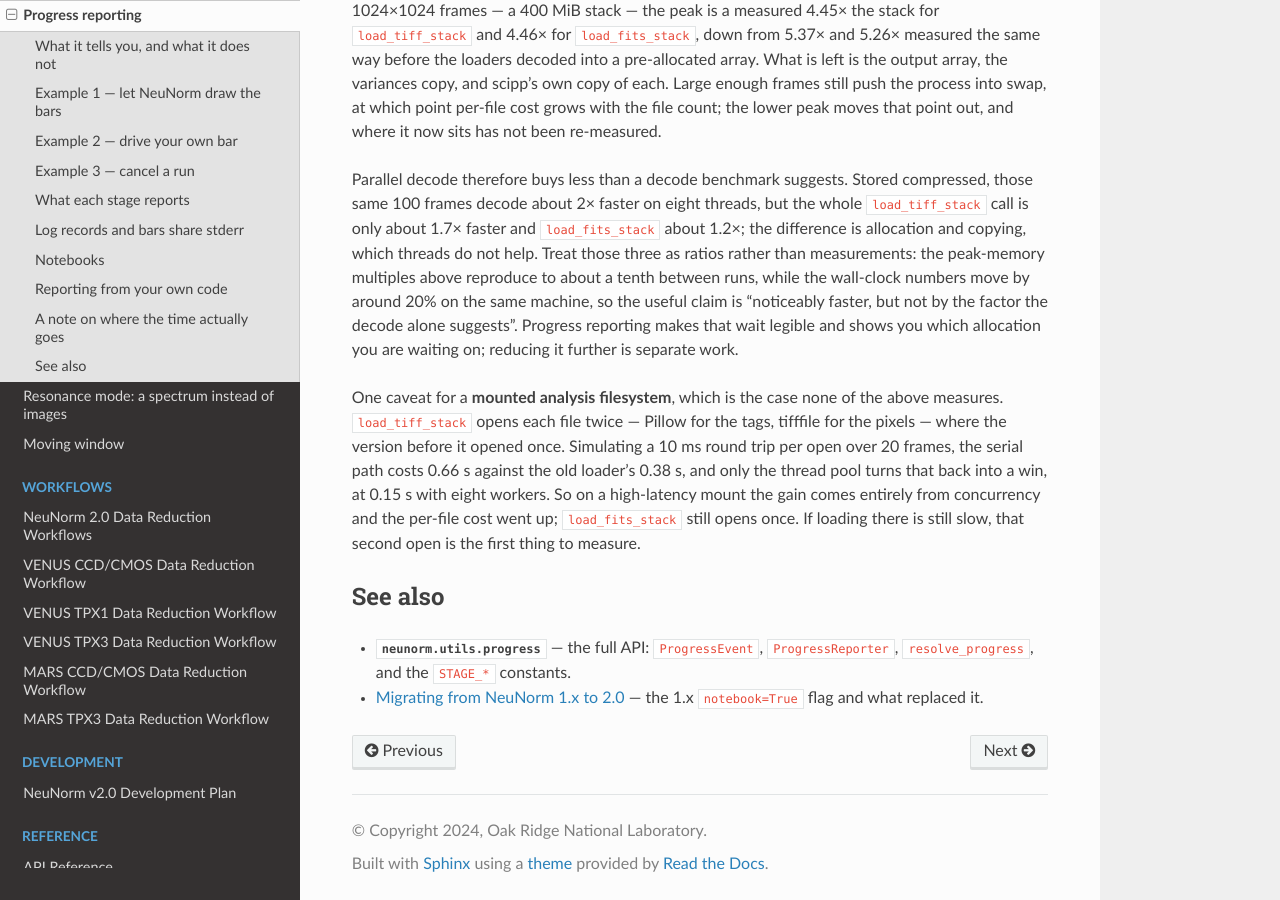
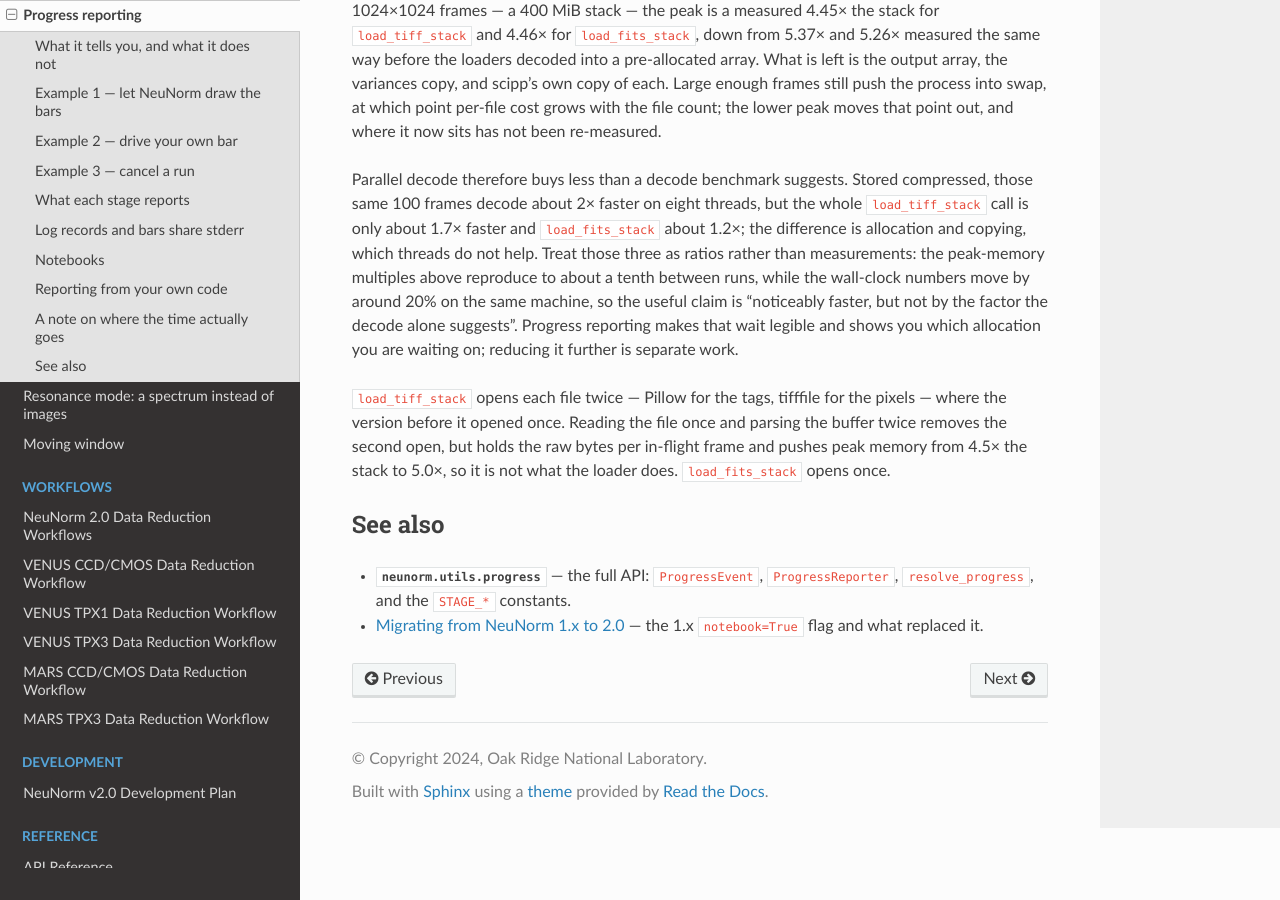
Before and after one commit to ornlneutronimaging/NeuNorm, a Sphinx documentation site: the page built from docs/progress.md, in a window 1280 px wide and 900 px high, scrolled down 7700 px. Built offline with Sphinx 7.4.7 and the Read the Docs theme 3.1.0, drawn with Linux system fonts in a browser that asks for light colours; the version number is read from the project's files by our own code.

Commit message:
docs: state the double open as an engineering note, not a caveat
The mount-latency framing in the changelog, the progress page and the loader
comment read as doubt about whether the feature helps. Whether parallel loading
resolves the reported slowness is not this change's claim to hedge, and testing
against the analysis cluster is not available while the beam is on.

What is left is the fact a future maintainer needs: the TIFF path opens each file
twice, and reading it once instead was tried and reverted because it pushes peak
memory from 4.48x the stack to 4.98x. The measured figures are unchanged and are
now stated as measured on local disk with a warm cache, without the editorial.

Assisted-With: Claude Opus 5

```diff
--- a/docs/progress.md
+++ b/docs/progress.md
@@ -370,13 +370,10 @@ the same machine, so the useful claim is "noticeably faster, but not by the fact
 suggests". Progress reporting makes that wait legible and shows you which allocation you are waiting
 on; reducing it further is separate work.
 
-One caveat for a **mounted analysis filesystem**, which is the case none of the above measures.
 `load_tiff_stack` opens each file twice — Pillow for the tags, tifffile for the pixels — where the
-version before it opened once. Simulating a 10 ms round trip per open over 20 frames, the serial
-path costs 0.66 s against the old loader's 0.38 s, and only the thread pool turns that back into a
-win, at 0.15 s with eight workers. So on a high-latency mount the gain comes entirely from
-concurrency and the per-file cost went up; `load_fits_stack` still opens once. If loading there is
-still slow, that second open is the first thing to measure.
+version before it opened once. Reading the file once and parsing the buffer twice removes the second
+open, but holds the raw bytes per in-flight frame and pushes peak memory from 4.5× the stack to
+5.0×, so it is not what the loader does. `load_fits_stack` opens once.
 
 ## See also
 
```
Also changed, not shown: CHANGELOG.md (+6 -9 lines), 1 other file.
